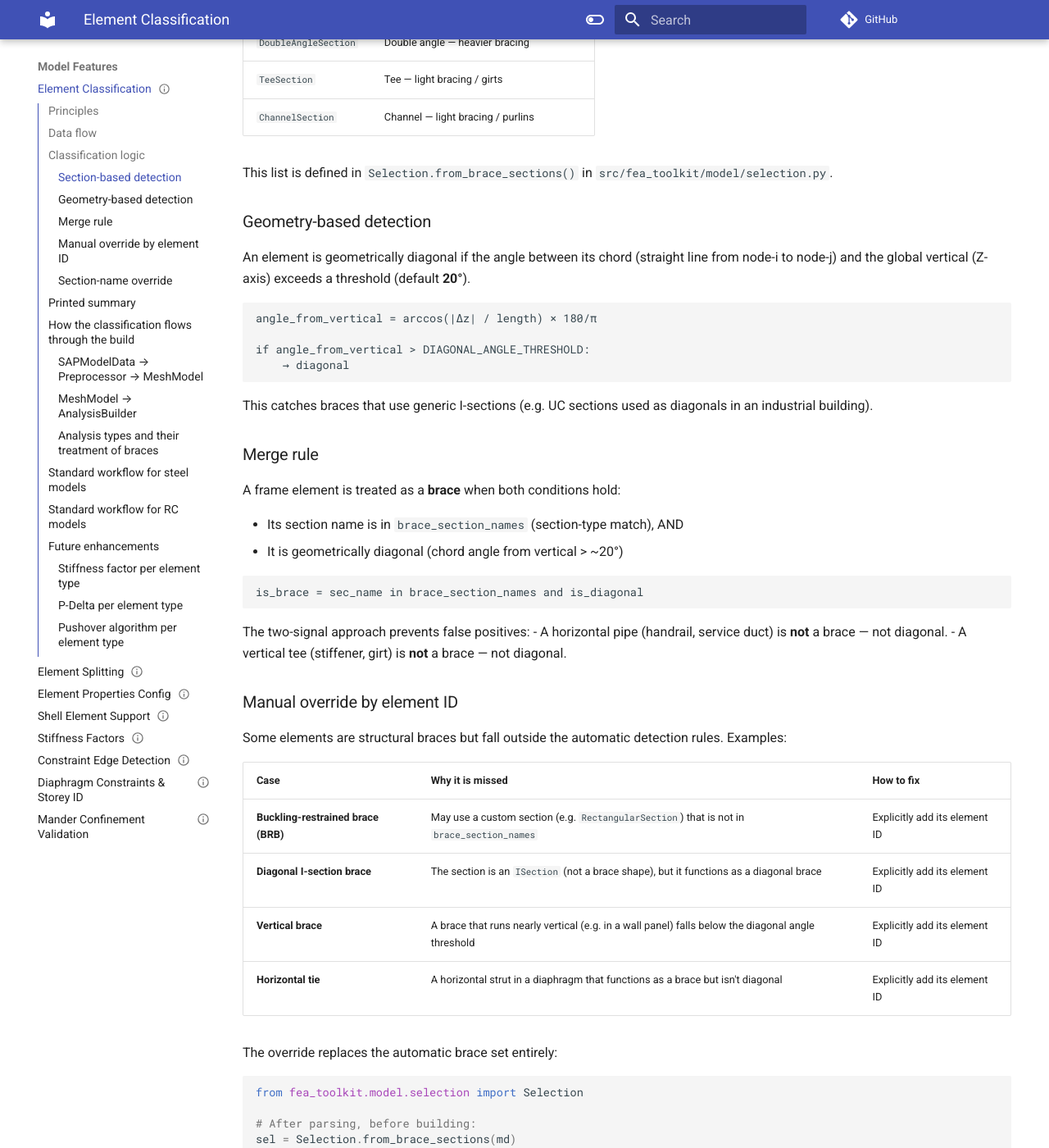
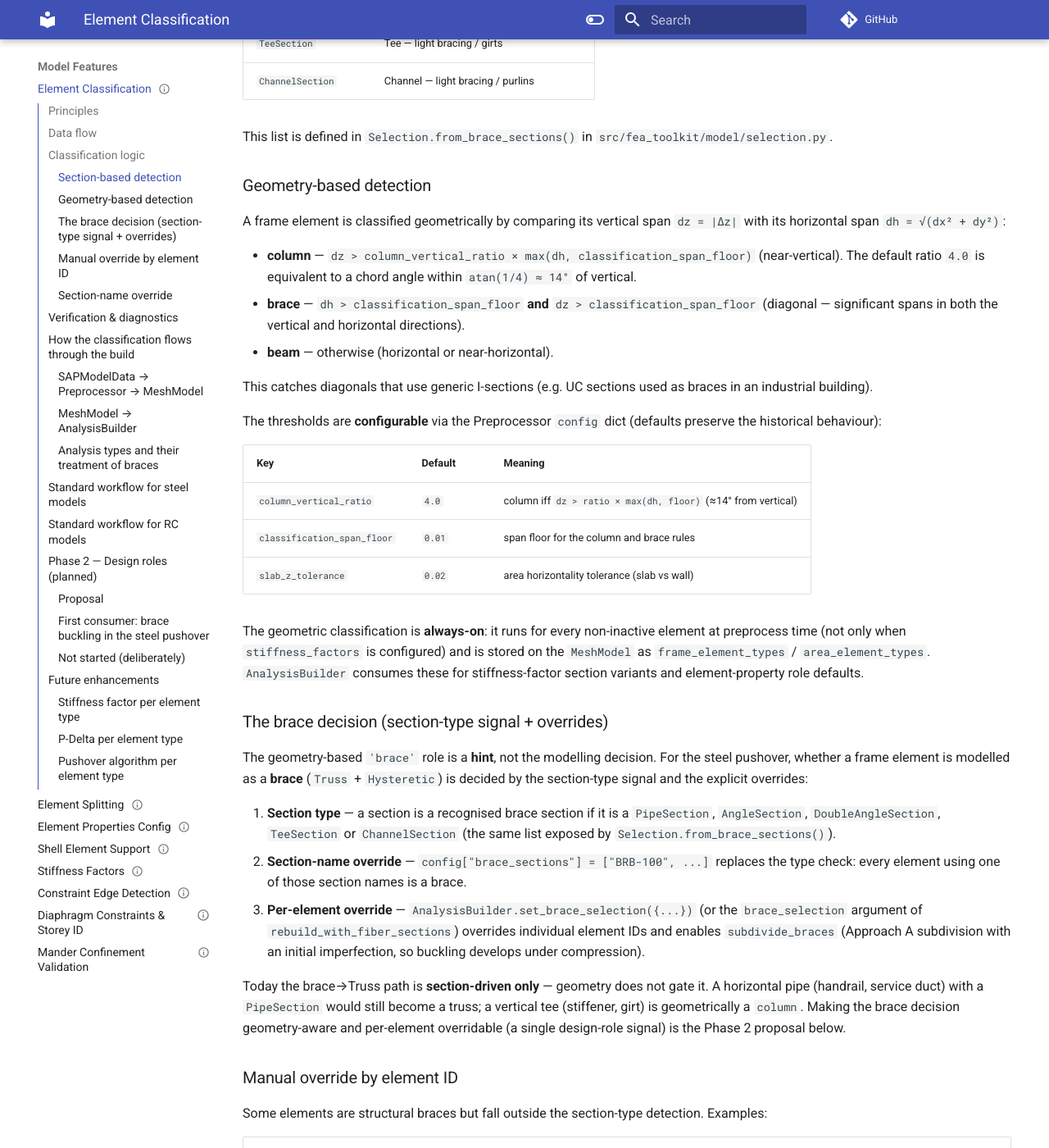
Before and after one commit to boustrephon/fea_toolkit, an MkDocs documentation site: the page built from docs/element_classification.md, in a window 1280 px wide and 1400 px high, scrolled down 1435 px. Shown: the whole window at 82% size. Built offline with MkDocs 1.6.1 and Material for MkDocs 9.7.7, drawn with Linux system fonts in a browser that asks for light colours; comment, search, counter and statistics services are not loaded; some of the changed text lies outside the part shown.

Commit message:
docs(classification): reconcile element classification doc with the real API
Replace the aspirational classify_elements()/20°-angle/brace_element_ids description with the actual implementation: always-on geometric roles (frame_element_types / area_element_types), configurable thresholds (column_vertical_ratio / classification_span_floor / slab_z_tolerance), and the section-driven brace→Truss pushover path (brace_truss / brace_sections / set_brace_selection).

Add the Phase 2 design-role plan (MeshModel.frame_design_roles, brace-buckling first consumer) for later implementation.

````diff
--- a/docs/element_classification.md
+++ b/docs/element_classification.md
@@ -22,9 +22,12 @@ results are post-processed.
 
 2. **Two independent signals** feed into the classification:
    - **Section type** — does the section look like a brace section?
-     (Pipe, Angle, Double Angle, Tee, Channel)
-   - **Geometry** — does the element's chord angle indicate a diagonal
-     orientation?  (Angle from vertical > ~20°)
+     (`Selection.from_brace_sections()`: Pipe, Angle, Double Angle, Tee,
+     Channel)
+   - **Geometry** — the **always-on** geometric role
+     (`Preprocessor._classify_element_type`: beam / column / brace / slab
+     / wall, from the chord spans and configurable thresholds — see
+     *Classification logic* below)
 
 3. **Both signals are visible** in a printed summary so the user can
    verify the classification before running analyses.  Mismatches
@@ -41,22 +44,17 @@ flowchart LR
     S2K[".s2k file"] --> Parser
     Parser --> md[SAPModelData]
 
-    md --> Classify["classify_elements(md)"]
+    md --> Prepro["Preprocessor<br/>always-on geometric roles"]
+    Prepro --> MM[MeshModel<br/>frame_element_types<br/>area_element_types]
 
-    Classify --> summary["📋 Printed summary"]
-    Classify --> md_out[SAPModelData<br/>+ brace_element_ids<br/>+ diagonal_element_ids<br/>+ brace_section_names]
+    md --> BraceSel["Selection.from_brace_sections()<br/>section-type signal"]
 
-    md_out --> Legacy["Legacy Builder<br/>use_preprocessor=False"]
-    md_out --> Prepro["Preprocessor<br/>use_preprocessor=True"]
+    MM --> AB[AnalysisBuilder]
+    BraceSel --> AB
+    CFG["builder config<br/>brace_truss / brace_sections /<br/>brace_selection / subdivide_braces"] --> AB
 
-    Prepro --> MM[MeshModel<br/>+ brace_element_ids]
-    MM --> AB[AnalysisBuilder]
-
-    AB --> Truss["Truss elements<br/>Hysteretic material"]
-    AB --> Fiber["DispBeamColumn3d<br/>Fiber sections<br/>Steel01 / Concrete01"]
-
-    Legacy --> LegacyTruss["Truss (same logic)"]
-    Legacy --> LegacyFiber["DispBeamColumn (same logic)"]
+    AB --> Truss["Truss + Hysteretic<br/>(pushover braces)"]
+    AB --> Fiber["DispBeamColumn3d<br/>fiber sections<br/>Steel01 / Concrete01"]
 ```
 
 ## Classification logic
@@ -79,160 +77,178 @@ This list is defined in `Selection.from_brace_sections()` in
 
 ### Geometry-based detection
 
-An element is geometrically diagonal if the angle between its chord
-(straight line from node-i to node-j) and the global vertical (Z-axis)
-exceeds a threshold (default **20°**).
+A frame element is classified geometrically by comparing its vertical span
+`dz = |Δz|` with its horizontal span `dh = √(dx² + dy²)`:
 
-```
-angle_from_vertical = arccos(|Δz| / length) × 180/π
+* **column** — `dz > column_vertical_ratio × max(dh, classification_span_floor)`
+  (near-vertical).  The default ratio `4.0` is equivalent to a chord angle
+  within `atan(1/4) ≈ 14°` of vertical.
+* **brace** — `dh > classification_span_floor` **and** `dz > classification_span_floor`
+  (diagonal — significant spans in both the vertical and horizontal
+  directions).
+* **beam** — otherwise (horizontal or near-horizontal).
 
-if angle_from_vertical > DIAGONAL_ANGLE_THRESHOLD:
-    → diagonal
-```
+This catches diagonals that use generic I-sections (e.g. UC sections used
+as braces in an industrial building).
 
-This catches braces that use generic I-sections (e.g. UC sections used
-as diagonals in an industrial building).
+The thresholds are **configurable** via the Preprocessor `config` dict
+(defaults preserve the historical behaviour):
 
-### Merge rule
+| Key | Default | Meaning |
+|---|---|---|
+| `column_vertical_ratio` | `4.0` | column iff `dz > ratio × max(dh, floor)` (≈14° from vertical) |
+| `classification_span_floor` | `0.01` | span floor for the column and brace rules |
+| `slab_z_tolerance` | `0.02` | area horizontality tolerance (slab vs wall) |
 
-A frame element is treated as a **brace** when both conditions hold:
+The geometric classification is **always-on**: it runs for every
+non-inactive element at preprocess time (not only when
+`stiffness_factors` is configured) and is stored on the `MeshModel` as
+`frame_element_types` / `area_element_types`.  `AnalysisBuilder`
+consumes these for stiffness-factor section variants and element-property
+role defaults.
 
-- Its section name is in `brace_section_names` (section-type match), AND
-- It is geometrically diagonal (chord angle from vertical > ~20°)
+### The brace decision (section-type signal + overrides)
 
-```
-is_brace = sec_name in brace_section_names and is_diagonal
-```
+The geometry-based `'brace'` role is a **hint**, not the modelling
+decision.  For the steel pushover, whether a frame element is modelled as
+a **brace** (`Truss` + `Hysteretic`) is decided by the section-type signal
+and the explicit overrides:
 
-The two-signal approach prevents false positives:
-- A horizontal pipe (handrail, service duct) is **not** a brace — not diagonal.
-- A vertical tee (stiffener, girt) is **not** a brace — not diagonal.
+1. **Section type** — a section is a recognised brace section if it is a
+   `PipeSection`, `AngleSection`, `DoubleAngleSection`, `TeeSection` or
+   `ChannelSection` (the same list exposed by
+   `Selection.from_brace_sections()`).
+2. **Section-name override** — `config["brace_sections"] = ["BRB-100", ...]`
+   replaces the type check: every element using one of those section names
+   is a brace.
+3. **Per-element override** — `AnalysisBuilder.set_brace_selection({...})`
+   (or the `brace_selection` argument of `rebuild_with_fiber_sections`)
+   overrides individual element IDs and enables `subdivide_braces`
+   (Approach A subdivision with an initial imperfection, so buckling
+   develops under compression).
+
+Today the brace→Truss path is **section-driven only** — geometry does not
+gate it.  A horizontal pipe (handrail, service duct) with a `PipeSection`
+would still become a truss; a vertical tee (stiffener, girt) is
+geometrically a `column`.  Making the brace decision geometry-aware and
+per-element overridable (a single design-role signal) is the Phase 2
+proposal below.
 
 ### Manual override by element ID
 
-Some elements are structural braces but fall outside the automatic
-detection rules.  Examples:
+Some elements are structural braces but fall outside the section-type
+detection.  Examples:
 
 | Case | Why it is missed | How to fix |
 |---|---|---|
-| **Buckling-restrained brace (BRB)** | May use a custom section (e.g. `RectangularSection`) that is not in `brace_section_names` | Explicitly add its element ID |
-| **Diagonal I-section brace** | The section is an `ISection` (not a brace shape), but it functions as a diagonal brace | Explicitly add its element ID |
-| **Vertical brace** | A brace that runs nearly vertical (e.g. in a wall panel) falls below the diagonal angle threshold | Explicitly add its element ID |
-| **Horizontal tie** | A horizontal strut in a diaphragm that functions as a brace but isn't diagonal | Explicitly add its element ID |
+| **Buckling-restrained brace (BRB)** | Uses a custom section (e.g. `RectangularSection`), not a recognised brace type | `set_brace_selection({...})` / `brace_selection` |
+| **Diagonal I-section brace** | The section is an `ISection` (not a brace shape), but it functions as a diagonal brace | `set_brace_selection({...})` / `brace_selection` |
+| **Vertical brace** | Near-vertical brace (e.g. in a wall panel) — no diagonal span | `set_brace_selection({...})` / `brace_selection` |
+| **Horizontal tie** | A horizontal strut that works axially but isn't diagonal | `set_brace_selection({...})` / `brace_selection` |
 
-The override replaces the automatic brace set entirely:
+The per-element override is applied on the `AnalysisBuilder` (it matters
+for the pushover rebuild — braces stay elastic in modal/static/RS):
 
 ```python
 from fea_toolkit.model.selection import Selection
 
-# After parsing, before building:
+# The section-type signal, as a Selection (for inspection / reuse):
 sel = Selection.from_brace_sections(md)
-brace_ids = sel.get_frame_ids(md)
+brace_ids = set(sel.get_frame_ids(md))
 
 # ── Override for special cases ─────────────────────────────────
-# Add BRB elements (they use a custom rectangular section)
-brace_ids |= {"203", "207", "211"}
+brace_ids |= {"203", "207", "211"}   # add BRB elements
+brace_ids -= {"45"}                  # drop false positives
 
-# Remove false positives (e.g. a horizontal pipe handrail)
-brace_ids -= {"45"}
-
-# Store on the model for all downstream consumers
-md.brace_element_ids = brace_ids
+# Pushover rebuild: braces → Truss + Hysteretic, subdivided with
+# an initial imperfection so buckling develops (Approach A).
+builder.rebuild_with_fiber_sections(brace_selection=brace_ids)
 ```
 
-When `md.brace_element_ids` is set, it takes precedence over the
-automatic section-type-plus-geometry detection:
-
-```python
-if hasattr(md, 'brace_element_ids') and md.brace_element_ids:
-    is_brace = elem_id in md.brace_element_ids
-else:
-    is_brace = sec_name in brace_section_names and is_diagonal
-```
-
-This means the override can be applied once — in the user's report
-script — and it flows through to both the legacy Builder and the
-two-stage Preprocessor + AnalysisBuilder paths.
+The override lives on the builder (`_brace_selection`), not on the model:
+the `SAPModelData`/`MeshModel` carry the always-on geometric roles
+(`frame_element_types`), and `Selection.from_brace_sections()` remains
+available anywhere for the section-type signal.
 
 ### Section-name override
 
 If all elements using a particular section name should be braces
-(e.g. a custom "BRB-100" section), add its name to the brace set:
+(e.g. a custom "BRB-100" section), name it in the builder config:
 
 ```python
-sel = Selection.from_brace_sections(md)
-brace_ids = sel.get_frame_ids(md)
-
-# Add all elements with a custom brace section
-extra_secs = {"BRB-100", "BRB-150", "GUSSET-PLATE"}
-for eid, sec_name in md.frame_assignments.items():
-    if sec_name in extra_secs:
-        brace_ids.add(eid)
-
-md.brace_element_ids = brace_ids
+cfg = {
+    # ... builder config ...
+    "brace_truss": True,                      # braces → Truss + Hysteretic
+    "brace_sections": ["BRB-100", "BRB-150", "GUSSET-PLATE"],
+}
+builder = AnalysisBuilder(mesh_model, cfg)
 ```
 
-## Printed summary
+`brace_sections` replaces the type-based check (`PipeSection`/`AngleSection`/
+etc.) for the brace→Truss path: every element whose section name is listed
+becomes a brace.
 
-After `classify_elements(md)` runs, a table is printed so the user
-can verify the result:
+## Verification & diagnostics
 
-```
-Model element summary
-═══════════════════════════════════════
-Total frame elements:  432
-─────────────────────────────────────
-Beams:                210  (48.6%)
-Columns:              200  (46.3%)
-Braces:                22  ( 5.1%)
+Classification is stored on the `MeshModel`, so the roles are always
+inspectable without a separate `classify_elements()` pass or printed
+summary table:
 
-Braces identified by:
-  Section type only:   10  (PipeSection × 10)
-  Geometry + section:  12  (diagonal I-sections in brace bay)
-
-Diagonal elements (not braces): 0
-  (elements >20° from vertical whose section is not a named brace type)
-─────────────────────────────────────
+```python
+mm = preprocess_model(md, config)
+print(mm.frame_element_types)   # eid -> 'beam' / 'column' / 'brace'
+print(mm.area_element_types)    # aid -> 'slab' / 'wall'
 ```
 
-This gives the user immediate confidence that the model is correctly
-configured before analysis begins.
+The section-type signal is queryable with a `Selection`:
+
+```python
+from fea_toolkit.model.selection import Selection
+brace_ids = set(Selection.from_brace_sections(md).get_frame_ids(md))
+```
+
+The `AnalysisBuilder` consumes the geometric roles for stiffness-factor
+section variants and element-property role defaults; the pushover
+brace→Truss decision is driven by `brace_truss` + `brace_sections` /
+`brace_selection` (see above).
 
 ## How the classification flows through the build
 
 ### SAPModelData → Preprocessor → MeshModel
 
-The Preprocessor receives the classified `SAPModelData` and carries
-`brace_element_ids` forward into the `MeshModel`:
+The Preprocessor assigns the geometric role for every non-inactive element
+during `run()` and stores it on the `MeshModel`:
 
 ```python
-@dataclass
-class MeshModel:
-    # ... existing fields ...
-    brace_element_ids: Set[str] = field(default_factory=set)
+# MeshModel fields
+frame_element_types: dict[str, str]   # eid -> 'beam' / 'column' / 'brace'
+area_element_types: dict[str, str]    # aid -> 'slab' / 'wall'
 ```
 
 ### MeshModel → AnalysisBuilder
 
-The AnalysisBuilder reads `mesh_model.brace_element_ids` during
-`_create_elements()` to decide which elements become `Truss` elements:
+The `AnalysisBuilder` consumes the roles for per-type section variants
+(stiffness factors) and element-property role defaults
+(`element_strategies`).  The pushover brace→Truss decision is made in
+`_add_beam_column` from the **section** signal, not the stored role:
 
 ```python
-def _add_beam_column(self, elem, tag, elements, assignments):
-    # ...
-    if (self.config.get('brace_truss')
-            and elem.elem_id in self.mesh_model.brace_element_ids):
-        # Create Truss element with Hysteretic material
-        mat_tag = self._truss_mat_tags[sec_name]
-        A = self._truss_areas[sec_name]
-        ops.element('Truss', tag, ni.node_tag, nj.node_tag, A, mat_tag)
-        return
-    # ... create beam-column as normal ...
+if (
+    self.config.get("brace_truss")
+    and hasattr(self, "_truss_mat_tags")
+    and sec_name in self._truss_mat_tags
+):
+    # Truss element with a per-element Hysteretic material whose
+    # compression branch uses the actual Euler buckling load P_cr.
+    ops.element("Truss", tag, ni.node_tag, nj.node_tag, A, mat_tag)
+    return
+# ... create beam-column as normal ...
 ```
 
-This is the same logic used by the legacy Builder, but driven by the
-persistent `brace_element_ids` set instead of a runtime
-`Selection.from_brace_sections()` call.
+`_truss_mat_tags` is populated in `_create_truss_materials` from
+`brace_sections` (explicit section names) or the recognised brace section
+types.  Making this brace decision geometry-aware and per-element
+overridable (a single design-role signal) is the Phase 2 proposal below.
 
 ### Analysis types and their treatment of braces
 
@@ -252,23 +268,21 @@ Nonlinearity is reserved for the pushover rebuild.
 
 ```
 1.  Parse .s2k → SAPModelData
-2.  classify_elements(md)           → prints summary, sets md.brace_element_ids
-3.  Optional: override brace IDs    → md.brace_element_ids = {...}
-4.  Build:
-      Preprocessor(config).run(md)  → MeshModel (with brace_element_ids)
+    (geometric roles are always assigned by the Preprocessor)
+2.  Build:
+      Preprocessor(config).run(md)  → MeshModel (frame_element_types / area_element_types)
       AnalysisBuilder(mesh, config) → OpenSees domain
-5.  Elastic analyses:
+3.  Elastic analyses:
       run_modal_analysis()
       run_static_analysis()
       run_response_spectrum_analysis()
-6.  Pushover (automatic rebuild with fibre sections):
-      run_pushover_analysis(
-          gravity_patterns=...,
-          lateral_load_type='uniform',
-          brace_truss=True,          ← reads mesh.brace_element_ids
-      )
+4.  Pushover (automatic rebuild with fibre sections + brace trusses):
+      cfg["brace_truss"] = True      ← brace sections → Truss + Hysteretic
+      run_pushover_analysis(gravity_patterns=..., lateral_load_type='uniform')
+      # Optional per-element brace overrides (Approach A subdivision):
+      builder.set_brace_selection({"B-101", "B-102"})
       → DispBeamColumn3d + Steel01 fibres for beams/columns
-      → Truss + Hysteretic for braces
+      → Truss + Hysteretic for brace sections
 ```
 
 ## Standard workflow for RC models
@@ -279,7 +293,8 @@ exported to Tcl and run via Xara's standalone `tclsh8.6`:
 
 ```
 1.  Parse .s2k → SAPModelData
-2.  classify_elements(md)
+2.  (No manual classification step — the Preprocessor always assigns
+    geometric roles)
 3.  Build:
       Preprocessor(config).run(md)  → MeshModel
       AnalysisBuilder(mesh, config) → OpenSees domain (elastic only)
@@ -298,13 +313,63 @@ This separation exists because Concrete01/02 fibre sections are
 unreliable in OpenSeesPy but work correctly in the Xara/OpenSeesRT
 environment.
 
+## Phase 2 — Design roles (planned)
+
+The geometric role answers "where does the member point?".  The **design
+role** answers "how is the member designed / modelled?" — and the two are
+not the same.  An inclined column is geometrically diagonal but designed as
+a compression member; a horizontal tie is geometrically a beam but designed
+axially.  This matches the industry pattern (ETABS "Frame Design
+Procedure", GSA member type, Robot "Type & Structure Object"): a
+geometry-derived **default** that the user can **override**.
+
+### Proposal
+
+* New `MeshModel.frame_design_roles: dict[eid, str]` — values `beam`,
+  `column`, `brace`, `tie` (and `none`), populated by the Preprocessor.
+* **Default** — the geometric role, refined by the section-shape hint
+  (`Selection.from_brace_sections()` seeds `brace`).
+* **Override** — the existing Level 1 → 2 → 3 precedence
+  (`docs/element_properties_config.md`): per-ID → Selection group → role
+  default.
+* The **design role**, not the geometric role, drives modelling/design
+  consumers.
+
+### First consumer: brace buckling in the steel pushover
+
+Buckling is the defining characteristic of a brace: it fails in
+compression by Euler buckling rather than flexural yielding, and that
+determines the **modelling choice** in pushover:
+
+| design role | pushover modelling |
+|---|---|
+| `brace` | `Truss` + `Hysteretic` (asymmetric tension/compression; the compression branch collapses at the buckling load) |
+| `tie` | `Truss`, tension-only (or elastic, no compression) |
+| `column` | beam-column + fibre (P-M), plus `stiffness_factors` / limit-state springs |
+| `beam` | beam-column + fibre (flexure) |
+
+Today the brace set comes from `Selection.from_brace_sections()` plus the
+`brace_selection` / `brace_sections` overrides on the `AnalysisBuilder`.
+Phase 2 would derive it from `frame_design_roles['brace']`, keeping the
+`brace_selection` per-element override as a back-compat explicit override.
+The Approach A/B mechanics (subdivision + imperfection, or truss +
+Hysteretic) stay unchanged — only *how the brace set is decided* changes.
+
+### Not started (deliberately)
+
+`frame_design_roles` is intentionally **not implemented yet**.  The steel
+pushover is the first genuine consumer; adding the field before wiring a
+consumer would be speculative API surface.  Implement it together with the
+first consumer.
+
 ## Future enhancements
 
 ### Stiffness factor per element type
 
-Once each element has a persistent `element_type` label
-(`beam`/`column`/`brace`), stiffness modifiers can be applied
-selectively:
+Implemented — with the always-on geometric classification, `stiffness_factors`
+applies per-role E-mod modifiers (`beam` / `column` / `brace` / `slab` /
+`wall`), creating type-specific section variants consumed by
+`AnalysisBuilder`:
 
 ```python
 config = {
````
Also changed, not shown: other parts of docs/element_classification.md (+0 -4 lines).
